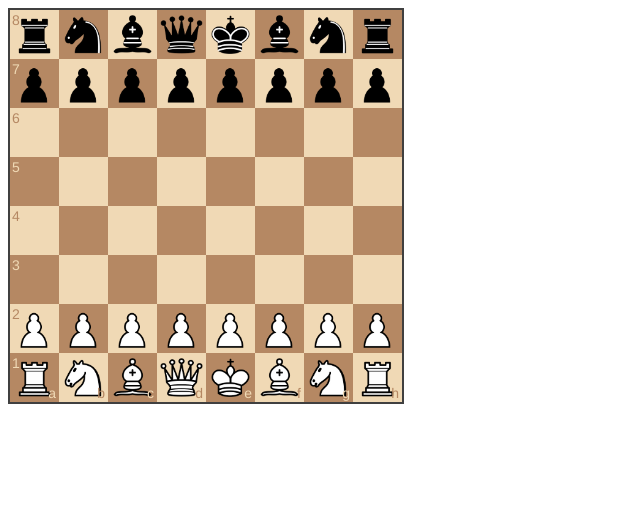
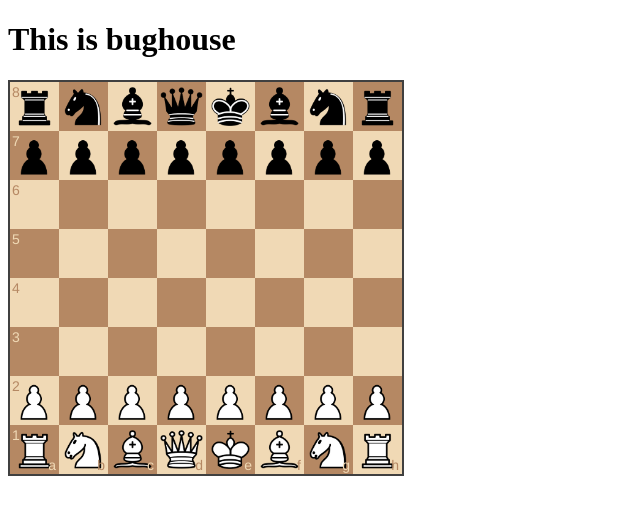
Before and after one commit to bodya17/chess_websockets, a website: page public/index.html in a window 1280 px wide. Shown: the whole page, without its empty margins (0-640 px from the left). Drawn offline with nearby package versions, Linux system fonts and the light colour scheme.

Commit message:
sync with heroku

```diff
--- a/public/index.html
+++ b/public/index.html
@@ -6,6 +6,7 @@
 </head>
 
 <body>
+  <h1>This is bughouse</h1>
   <div id="board" style="width: 400px"></div>
   <script
   src="https://code.jquery.com/jquery-2.2.4.min.js"
```
